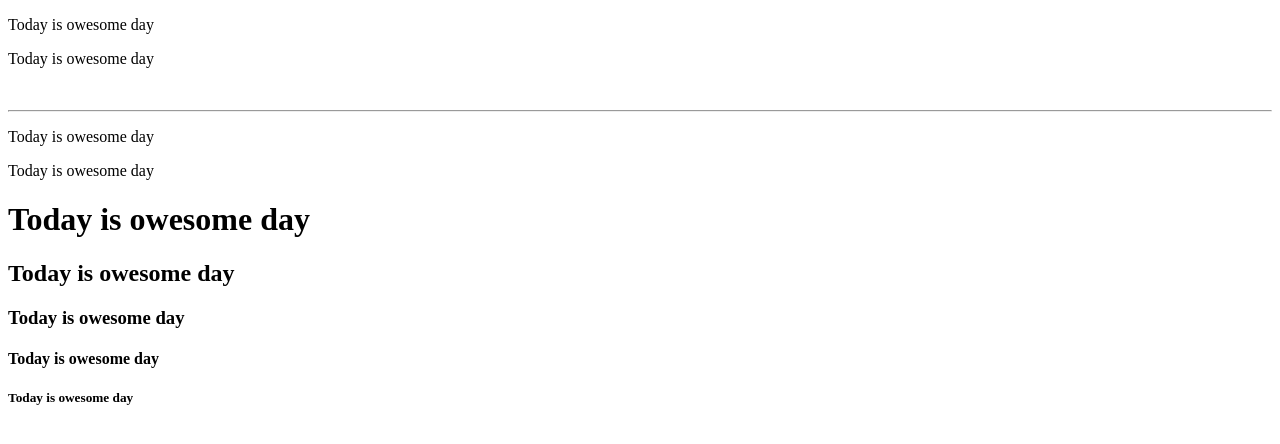
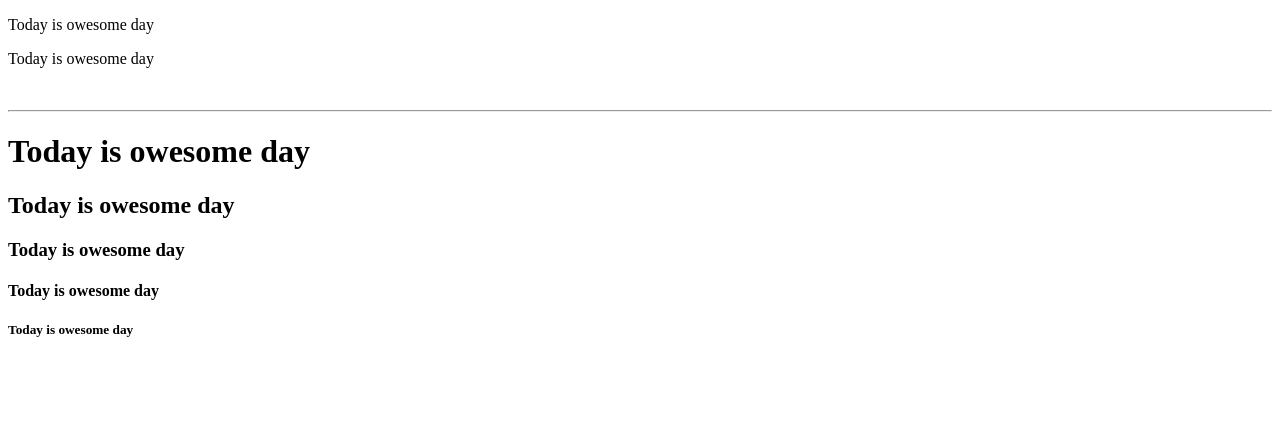
Before and after one commit to Ducdz98/Ducdz98.github.io, a plain HTML site: page index.html in a window 1280 px wide. Drawn offline with Linux system fonts and the light colour scheme.

Commit message:
second commit

```diff
--- a/index.html
+++ b/index.html
@@ -11,8 +11,6 @@
    <p> Today is owesome day</p>
    <br>
    <hr>
-   <p> Today is owesome day</p>
-   <p> Today is owesome day</p>
    <h1>Today is owesome day</h1>
    <h2>Today is owesome day</h2>
    <h3>Today is owesome day</h3>
```
